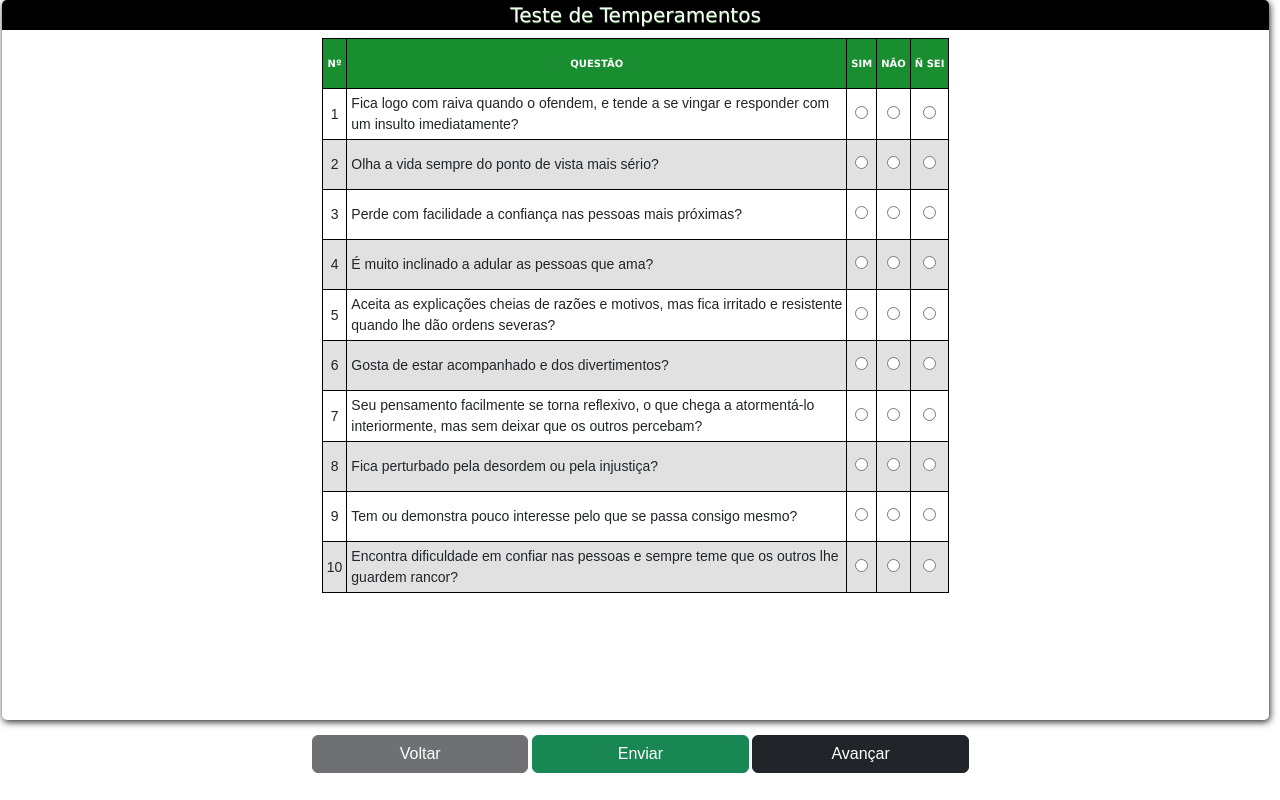
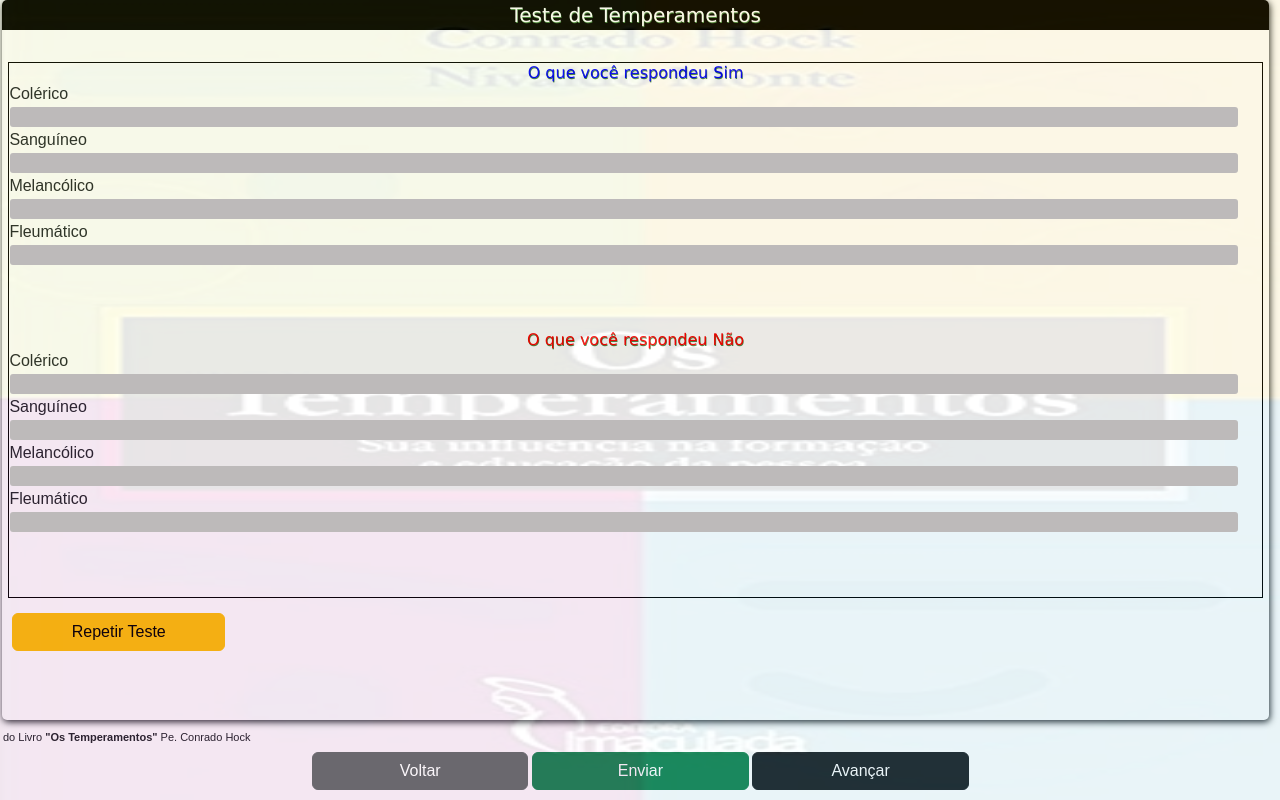
Before and after one commit to IvanIndaia/temperamentos, a plain HTML site: page index.html in a window 1280 px wide. Drawn offline with nearby package versions, Linux system fonts and the light colour scheme.

Commit message:
Ajuste-Fundo

```diff
--- a/estilos/style.css
+++ b/estilos/style.css
@@ -9,7 +9,7 @@ body {
     /* height: 575px; */
     height: 85vh;
     overflow: auto;
-    margin-bottom: 15px;
+    margin-bottom: 8px;
     box-shadow: 1px 2px 7px;
     border-radius: 5px;
 }
@@ -33,6 +33,13 @@ h5 {
     margin-left: 10%;
     text-shadow: .5px .5px #4a8945;
     padding: 3px;
+}
+
+p {
+    padding: 1px;
+    font-size: 11px;
+    margin: 0px;
+    margin-bottom: 5px;
 }
 
 table {
@@ -136,7 +143,15 @@ tbody>tr:nth-child(odd) {
     margin-top: 15px;
 }
 
+#grupoG > div > img {
+    position: absolute;
+    left: 0;
+    top: 0;
 
+    width: 100%;
+    height: 100%;
+    opacity: .1;
+}
 /*=====================================*/
 /*========== RESULTADO FINAL ==========*/
 /*=====================================*/
--- a/index.html
+++ b/index.html
@@ -28,7 +28,7 @@
                 <h5>Teste de Temperamentos</h5>
             </div>
             <div class="tab-content">
-                <div id="grupoA" class="tab-pane active">
+                <div id="grupoA" class="tab-pane">
                     <!--
                 ==================================
                 ======= QUESTÕES DE 1 À 10 =======
@@ -570,13 +570,16 @@
                         </table>
                     </div>
                 </div>
-                <div id="grupoG" class="tab-pane">
+                <div id="grupoG" class="tab-pane active">
                     <!--
                 ==================================
                 ========= RESULTADO FINAL ========
                 ==================================
                 -->
                     <!-- <h3 id="divH3">Resultado Final</h3> -->
+                    <div>
+                        <img src="imagens/osTemperamentos_002.jpg" alt="Livro Os Temperamentos">
+                    </div>
                     <div>
                         <br>
                     </div>
@@ -625,7 +628,7 @@
             </div>
         </div>
     </div>
-
+    <p>do Livro <b>"Os Temperamentos"</b> Pe. Conrado Hock</p>
     <div id="bbttnn">
         <input id="back" class="btn btn-dark" onclick="voltar()" type="button" value="Voltar">
         <input id="star" class="btn btn-success" onclick="starter()" type="button" value="Enviar">
@@ -644,3 +647,13 @@
 </body>
 
 </html>
+
+<!--
+https://www.editoraimaculada.com/os-4-temperamentos
+
+    Com a publicação deste pequeno livro, a Editora Imaculada oferece ao leitor um magnífico instrumento de autoconhecimento, recomendado por grandes teólogos de nossa época, como Tanquerey e Royo Marin, como auxílio para a ascese cristão.
+O estudo dos Temperamentos, de forma simples e profunda, nos ajuda a compreender nossas tendências inatas, com suas qualidades e defeitos, e com isso nos oferece armas para o bom combate no exército de Cristo: o conhecimento de si.
+Através da descrição dos diversos tipos psicológicos e das atitudes mais eficazes na arte de educa-los, este livro será também de grande valia para pais e educadores, que possuem a grave missão de formar a consciência cristã de nossas crianças e jovens.
+Nas palavras de um dos autores, Rev. Conrado Hock: "O conhecimento do temperamento que Deus nos deu tem sido considerado pela tradição eclesiástica e tem sido de grande ajuda para saber viver melhor, enfrentar as dificuldades da existência e, sobretudo, empreender o caminho da santidade"
+
+-->
```
Also changed, not shown: imagens/osTemperamentos.jpg (added), imagens/osTemperamentos_002.jpg (added).
